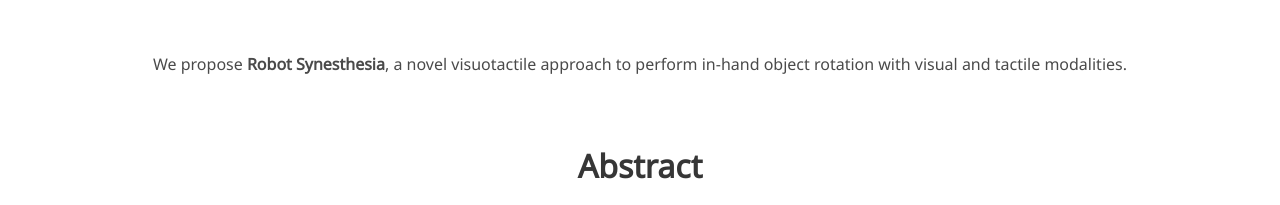
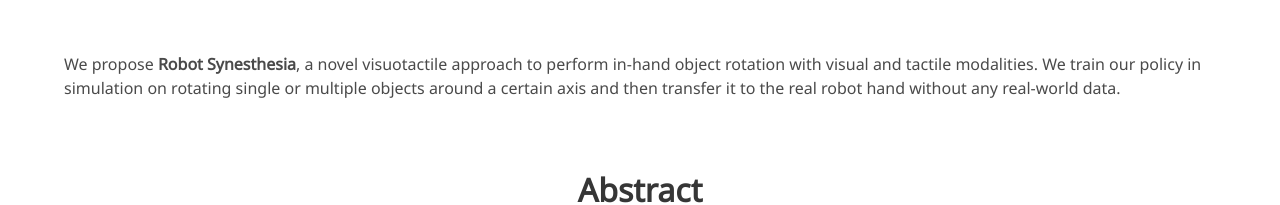
Before and after one commit to YingYuan0414/visuotactile, a plain HTML site: page index.html in a window 1280 px wide. Shown: the part 1400-1605 px from the top of the page. Drawn offline with nearby package versions, Linux system fonts and the light colour scheme; some icons are missing; a web font is replaced by a local one.

Commit message:
Update index.html

```diff
--- a/index.html
+++ b/index.html
@@ -177,11 +177,13 @@
     </section>
 
     <div class="container">
-      <div class="columns is-centered has-text-centered">
+      <div class="columns is-centered">
         <div class="column is-full-width">
           <h2 class="content is-5">
-            We propose <b>Robot Synesthesia</b>, a novel visuotactile approach to perform in-hand object rotation with visual and tactile modalities. </h2>
-          <div class="columns is-centered has-text-centered">
+            We propose <b>Robot Synesthesia</b>, a novel visuotactile approach to perform in-hand object rotation with visual and tactile modalities.
+          We train our policy in simulation on rotating single or multiple objects around a certain axis and then transfer it to the real robot
+            hand without any real-world data.</h2>
+          <div class="columns is-centered">
             <div class="column is-full-width">
               <h3 class="content is-5"></h3>
             </div>
```
